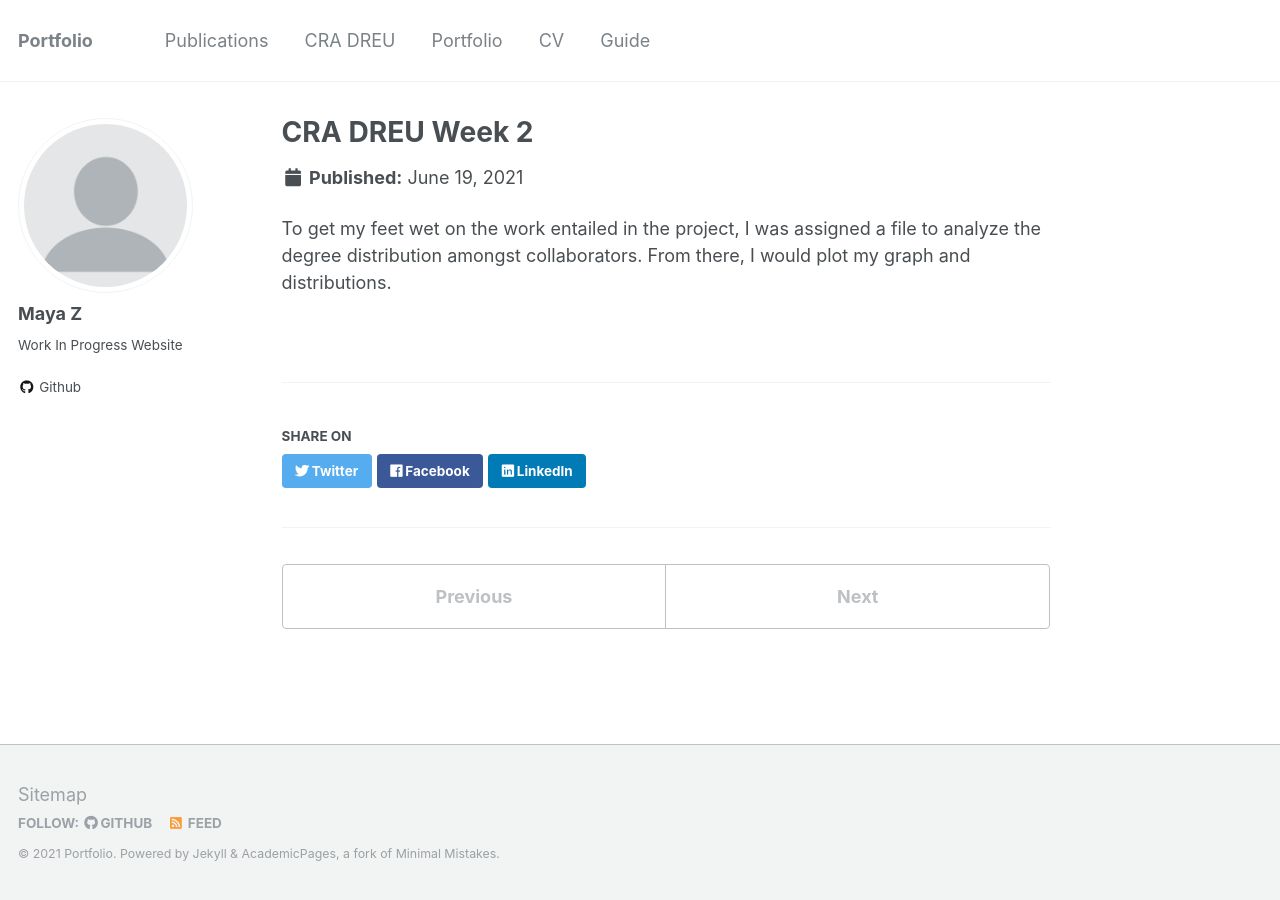
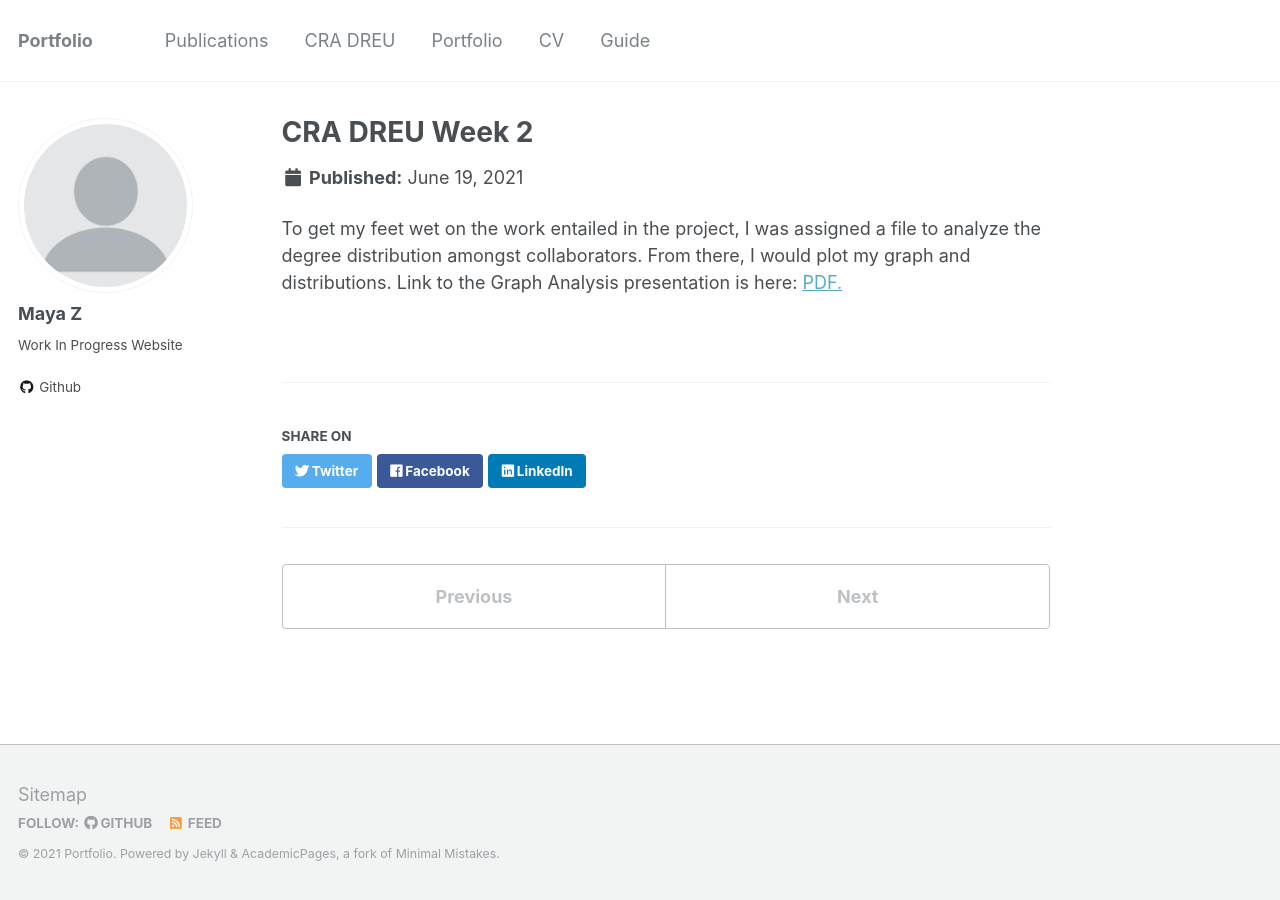
Before and after one commit to melonpocky/melonpocky.github.io, a Jekyll site: the page built from _cradreu/Week2.md, in a window 1280 px wide. Built offline with Jekyll 4.4.1, drawn with Linux system fonts in a browser that asks for light colours.

Commit message:
Adding PDF

```diff
--- a/_cradreu/Week2.md
+++ b/_cradreu/Week2.md
@@ -8,3 +8,4 @@ redirect_from:
 #  - /about.html
 ---
 To get my feet wet on the work entailed in the project, I was assigned a file to analyze the degree distribution amongst collaborators. From there, I would plot my graph and distributions.
+Link to the Graph Analysis presentation is here: <a href="melonpocky.github.io/files/Graph Analysis.pdf" target="_blank">PDF.</a>
```
Also changed, not shown: _cradreu/Week1.md (+2 -2 lines).
